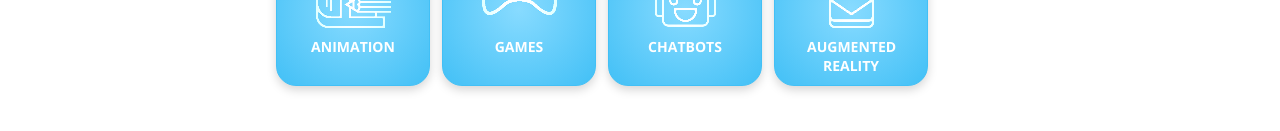
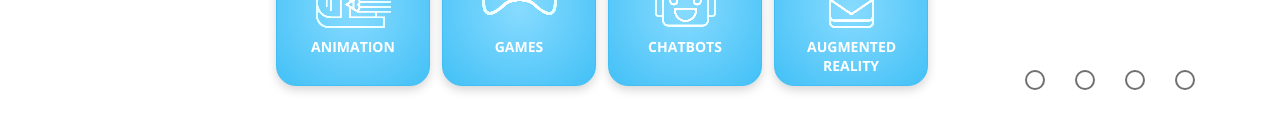
Before and after one commit to vessiBop/mission-x, a React (Create React App) app: page /home in a window 1280 px wide. Shown: the part 969-1100 px from the top of the page. Built offline with nearby package versions, Linux system fonts and the light colour scheme.

Commit message:
sorted the javascript for setting the state of images

```diff
--- a/src/App.js
+++ b/src/App.js
@@ -4,7 +4,7 @@ import Navbar from './Navbar';
 import './Fonts.css';
 import PrepareYoungMinds from './SecondSection';
 import './Second-section.css';
-import { Link } from 'react-router-dom';
+
 import WhatWeOffer from './WhatWeOffer';
 import './what-we-offer.css';
 import { useState } from 'react';
@@ -13,6 +13,7 @@ import { useState } from 'react';
 function App() {
   return (
     <div className="parent-div-contains-all-other-divs">
+
       <div><Navbar /></div>
       <div><PrepareYoungMinds /></div>
       <div><WhatWeOffer /></div>
--- a/src/Navbar.js
+++ b/src/Navbar.js
@@ -1,5 +1,6 @@
 import './Fonts.css';
-import { Link } from 'react-router-dom';
+
+// Navbar code, check Navbar.css file for the CSS
 
 export default function Navbar() {
     return (
--- a/src/Parent-div.css
+++ b/src/Parent-div.css
@@ -1,3 +1,5 @@
+/* Creating total sizing for the webpage */
+
 .parent-div-contains-all-other-divs {
     width: 1920px;
     height: 3689px;
--- a/src/SecondSection.js
+++ b/src/SecondSection.js
@@ -1,4 +1,6 @@
 import './Fonts.css';
+
+// Code for the section below the navbar. Check Second-section.css
 
 export default function PrepareYoungMinds() {
     return (
--- a/src/WhatWeOffer.js
+++ b/src/WhatWeOffer.js
@@ -6,10 +6,28 @@ import chatbotsImage from './images/Projects03.png'
 import augmentedRealityImage from './images/Projects04.png'
 
 export default function WhatWeOffer() {
-    const [imageURL, setImageURL] = useState({ animationImage })
+    const [imageURL, setImageURL] = useState(animationImage)
 
 
 
+    const changingImageToAnimation = () => {
+        console.log('image changed to animation')
+             setImageURL(animationImage)
+             console.log(imageURL, `this is image URL`)
+    }
+    const changingImageToGaming = () => {
+        console.log('image changed to games')
+             setImageURL(gamingImage)
+             console.log(imageURL, `this is the new image URL`)
+    }
+    const changingImageToChatBots = () => {
+             console.log('image changed to chatbot')
+             setImageURL(chatbotsImage)
+    }
+    const changingImageToAugmentedReality = () => {
+        console.log('image changed to augmented reality')
+             setImageURL(augmentedRealityImage)
+    }
 
 
 
@@ -21,19 +39,23 @@ export default function WhatWeOffer() {
                     <h3 className='what-we-offer-header-two'>The Creative Problem Solving programme is a series of digital creation projects aimed to encourage self-motivation and student agency, designed by New Zealand's leading IT industry experts and schools.</h3>
                     <h2 className='what-will-students-create'>What will students create?</h2>
                     <div className='four-boxes'>
-                        <button id='button-for-animation'><div className='box-one'>
+
+                        <button onClick={changingImageToAnimation} id='button-for-animation'><div className='box-one'>
                             <div className='animation'></div>
                             <p id='text-for-animation-box'>ANIMATION</p>
                         </div></button>
-                        <button id='button-for-games'><div className='box-two'>
+
+                        <button onClick={changingImageToGaming} id='button-for-games'><div className='box-two'>
                             <div className='gaming'></div>
                             <p id='text-for-gaming-box'>GAMES</p>
                         </div></button>
-                        <button id='button-for-chatbots'><div className='box-three'>
+
+                        <button onClick={changingImageToChatBots} id='button-for-chatbots'><div className='box-three'>
                             <div className='chatbots'></div>
                             <p id='text-for-chatbot-box'>CHATBOTS</p>
                         </div></button>
-                        <button id='button-for-augmented-reality'><div className='box-four'>
+
+                        <button onClick={changingImageToAugmentedReality} id='button-for-augmented-reality'><div className='box-four'>
                             <div className='augmented-reality'></div>
                             <p id='text-for-augmented-reality-box'>AUGMENTED REALITY</p>
                         </div></button>
@@ -41,8 +63,17 @@ export default function WhatWeOffer() {
                 </div>
                 <div className="right-side-what-we-offer">
                     <div className='project-image'>
-                        <img src={animationImage} alt="animation-image" />
+                        { <img src={imageURL} alt="animation"/>}
+                        <div id='container-for-circles-flexbox'>
+                    <div id='circle-one'></div>
+                    <div id='circle-two'></div>
+                    <div id='circle-three'></div>
+                    <div id='circle-four'></div>
                     </div>
+
+
+                    </div>
+
                 </div>
             </div>
 
--- a/src/what-we-offer.css
+++ b/src/what-we-offer.css
@@ -228,6 +228,44 @@
     top: 542px;
     left: 1010px;
     position: absolute;
+}
+
+#container-for-circles-flexbox {
+        height: 60px;
+        width: 200px;
+        display: flex;
+        justify-content: space-around;
+
+}
+#circle-one {
+    border: 2px solid #707070;
+    border-radius: 100px;
+    height: 16px;
+    width: 16px;
+
 
 
 }
+#circle-two {
+    border: 2px solid #707070;
+    border-radius: 100px;
+    height: 16px;
+    width: 16px;
+
+}
+#circle-three {
+    border: 2px solid #707070;
+    border-radius: 100px;
+    height: 16px;
+    width: 16px;
+
+
+}
+#circle-four {
+    border: 2px solid #707070;
+    border-radius: 100px;
+    height: 16px;
+    width: 16px;
+
+
+}
```
